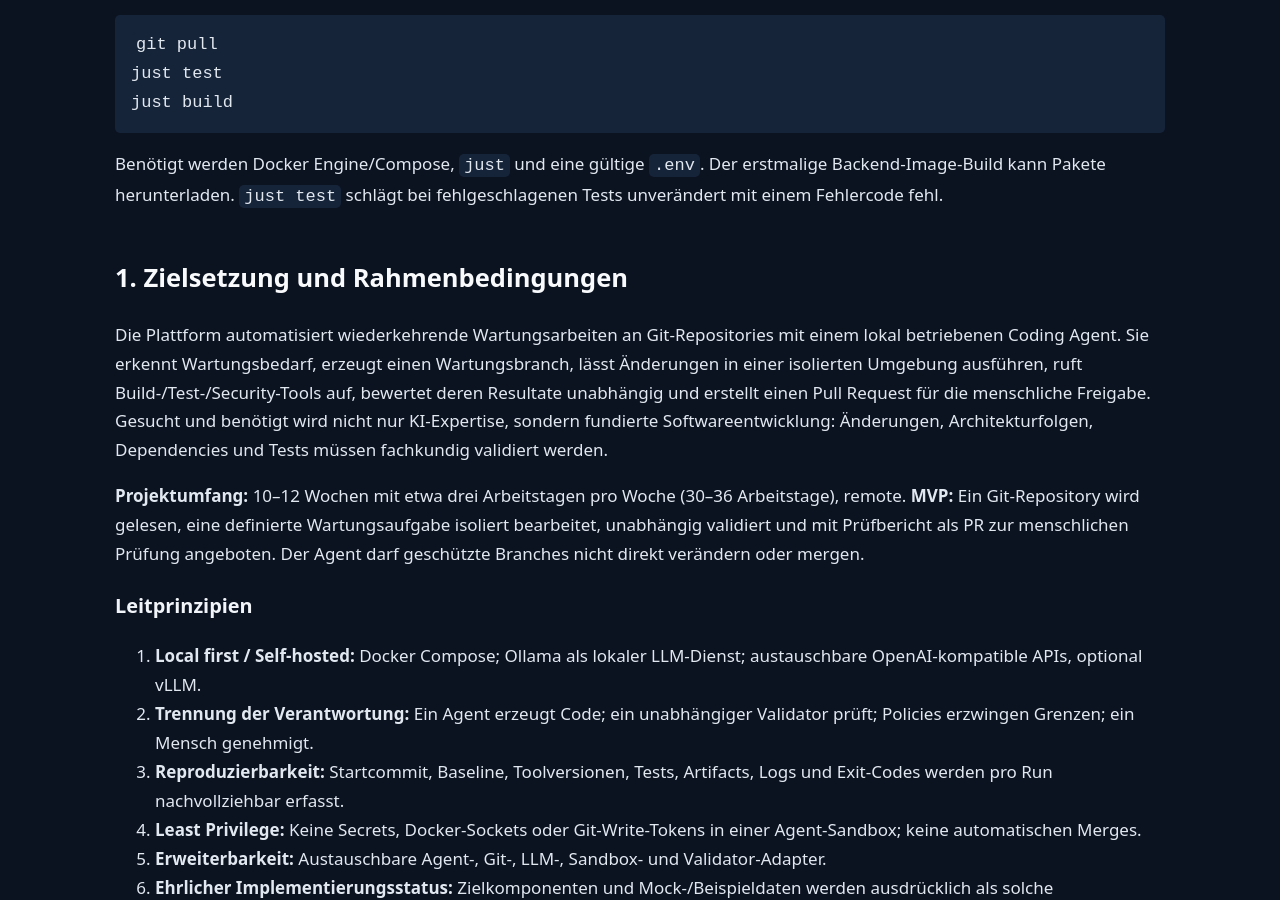
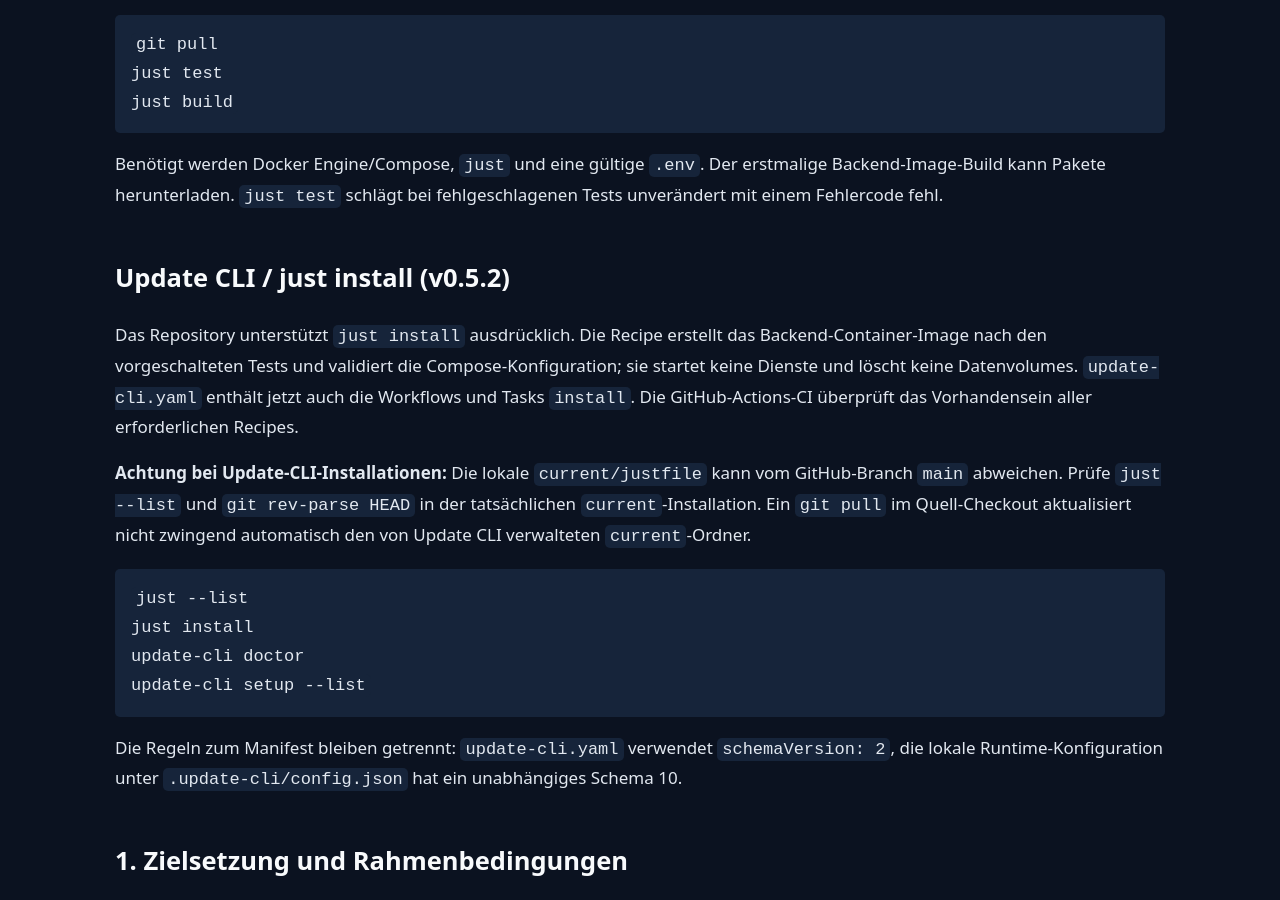
Before and after one commit to r14r/self-hosted-ai-coding-agent-platform-public, a Jekyll site: the page built from documentation.md, in a window 1280 px wide and 900 px high, scrolled down 4609 px. Built offline with Jekyll 4.4.1, drawn with Linux system fonts in a browser that asks for light colours; some of the changed text lies outside the part shown.

Commit message:
docs: describe install workflow and Update CLI current directory (#7)

````diff
--- a/_layouts/default.html
+++ b/_layouts/default.html
@@ -1 +1 @@
-<!doctype html><html lang="de"><head><meta charset="utf-8"><meta name="viewport" content="width=device-width,initial-scale=1"><title>{{ page.title }} · {{ site.title }}</title><meta name="description" content="{{ site.description }}"><link rel="stylesheet" href="{{ '/assets/site.css' | relative_url }}"></head><body><header><div class="wrap"><a class="brand" href="{{ '/' | relative_url }}">Agentic Maintenance</a><nav><a href="{{ '/' | relative_url }}">Start</a><a href="{{ '/architecture/' | relative_url }}">Architektur</a><a href="{{ '/workflow/' | relative_url }}">Workflow</a><a href="{{ '/security/' | relative_url }}">Security</a><a href="{{ '/roadmap/' | relative_url }}">Roadmap</a><a href="{{ '/maintenance-tasks/' | relative_url }}">Maintenance Tasks</a><a href="{{ '/orchestrator/' | relative_url }}">Orchestrator</a><a href="{{ '/testing/' | relative_url }}">Tests</a><a href="{{ '/setup/' | relative_url }}">Setup</a><a href="{{ '/documentation/' | relative_url }}">Gesamtdokumentation</a></nav></div></header><main class="wrap"><span class="pill">App v0.5.1 · Test Fix</span>{{ content }}</main><footer><div class="wrap">Self-Hosted AI Coding Agent Platform · <a href="https://github.com/r14r/self-hosted-ai-coding-agent-platform">GitHub Repository</a> · Architektur und zukünftige Implementierung</div></footer></body></html>
+<!doctype html><html lang="de"><head><meta charset="utf-8"><meta name="viewport" content="width=device-width,initial-scale=1"><title>{{ page.title }} · {{ site.title }}</title><meta name="description" content="{{ site.description }}"><link rel="stylesheet" href="{{ '/assets/site.css' | relative_url }}"></head><body><header><div class="wrap"><a class="brand" href="{{ '/' | relative_url }}">Agentic Maintenance</a><nav><a href="{{ '/' | relative_url }}">Start</a><a href="{{ '/architecture/' | relative_url }}">Architektur</a><a href="{{ '/workflow/' | relative_url }}">Workflow</a><a href="{{ '/security/' | relative_url }}">Security</a><a href="{{ '/roadmap/' | relative_url }}">Roadmap</a><a href="{{ '/maintenance-tasks/' | relative_url }}">Maintenance Tasks</a><a href="{{ '/orchestrator/' | relative_url }}">Orchestrator</a><a href="{{ '/testing/' | relative_url }}">Tests</a><a href="{{ '/update-cli-install/' | relative_url }}">Update CLI</a><a href="{{ '/setup/' | relative_url }}">Setup</a><a href="{{ '/documentation/' | relative_url }}">Gesamtdokumentation</a></nav></div></header><main class="wrap"><span class="pill">App v0.5.2 · Install Fix</span>{{ content }}</main><footer><div class="wrap">Self-Hosted AI Coding Agent Platform · <a href="https://github.com/r14r/self-hosted-ai-coding-agent-platform">GitHub Repository</a> · Architektur und zukünftige Implementierung</div></footer></body></html>
--- a/documentation.md
+++ b/documentation.md
@@ -6,7 +6,7 @@ permalink: /documentation/
 
 # Self-Hosted AI Coding Agent Platform — Vollständige technische Konzeption
 
-> **Anwendungsstand 0.5.1 · Zielarchitektur und Roadmap, keine produktiv einsatzbereite Agentenplattform.** Das aktuelle Compose-Projekt stellt lediglich FastAPI, eine statische Startseite, PostgreSQL, Redis sowie optionale Ollama-/Gitea-Dienste bereit. Alles als *geplant* Kennzeichnete existiert noch nicht als lauffähige Funktion.
+> **Anwendungsstand 0.5.2 · Zielarchitektur und Roadmap, keine produktiv einsatzbereite Agentenplattform.** Das aktuelle Compose-Projekt stellt lediglich FastAPI, eine statische Startseite, PostgreSQL, Redis sowie optionale Ollama-/Gitea-Dienste bereit. Alles als *geplant* Kennzeichnete existiert noch nicht als lauffähige Funktion.
 
 # Maintenance Task Management (v0.4.0)
 
@@ -124,6 +124,22 @@ just build
 ```
 
 Benötigt werden Docker Engine/Compose, `just` und eine gültige `.env`. Der erstmalige Backend-Image-Build kann Pakete herunterladen. `just test` schlägt bei fehlgeschlagenen Tests unverändert mit einem Fehlercode fehl.
+
+## Update CLI / just install (v0.5.2)
+
+Das Repository unterstützt `just install` ausdrücklich. Die Recipe erstellt das Backend-Container-Image nach den vorgeschalteten Tests und validiert die Compose-Konfiguration; sie startet keine Dienste und löscht keine Datenvolumes. `update-cli.yaml` enthält jetzt auch die Workflows und Tasks `install`. Die GitHub-Actions-CI überprüft das Vorhandensein aller erforderlichen Recipes.
+
+**Achtung bei Update-CLI-Installationen:** Die lokale `current/justfile` kann vom GitHub-Branch `main` abweichen. Prüfe `just --list` und `git rev-parse HEAD` in der tatsächlichen `current`-Installation. Ein `git pull` im Quell-Checkout aktualisiert nicht zwingend automatisch den von Update CLI verwalteten `current`-Ordner.
+
+```bash
+just --list
+just install
+update-cli doctor
+update-cli setup --list
+```
+
+Die Regeln zum Manifest bleiben getrennt: `update-cli.yaml` verwendet `schemaVersion: 2`, die lokale Runtime-Konfiguration unter `.update-cli/config.json` hat ein unabhängiges Schema 10.
+
 
 ## 1. Zielsetzung und Rahmenbedingungen
 
````
Also changed, not shown: update-cli-install.md (added, +24 -0 lines), README.md, 1 other file.
